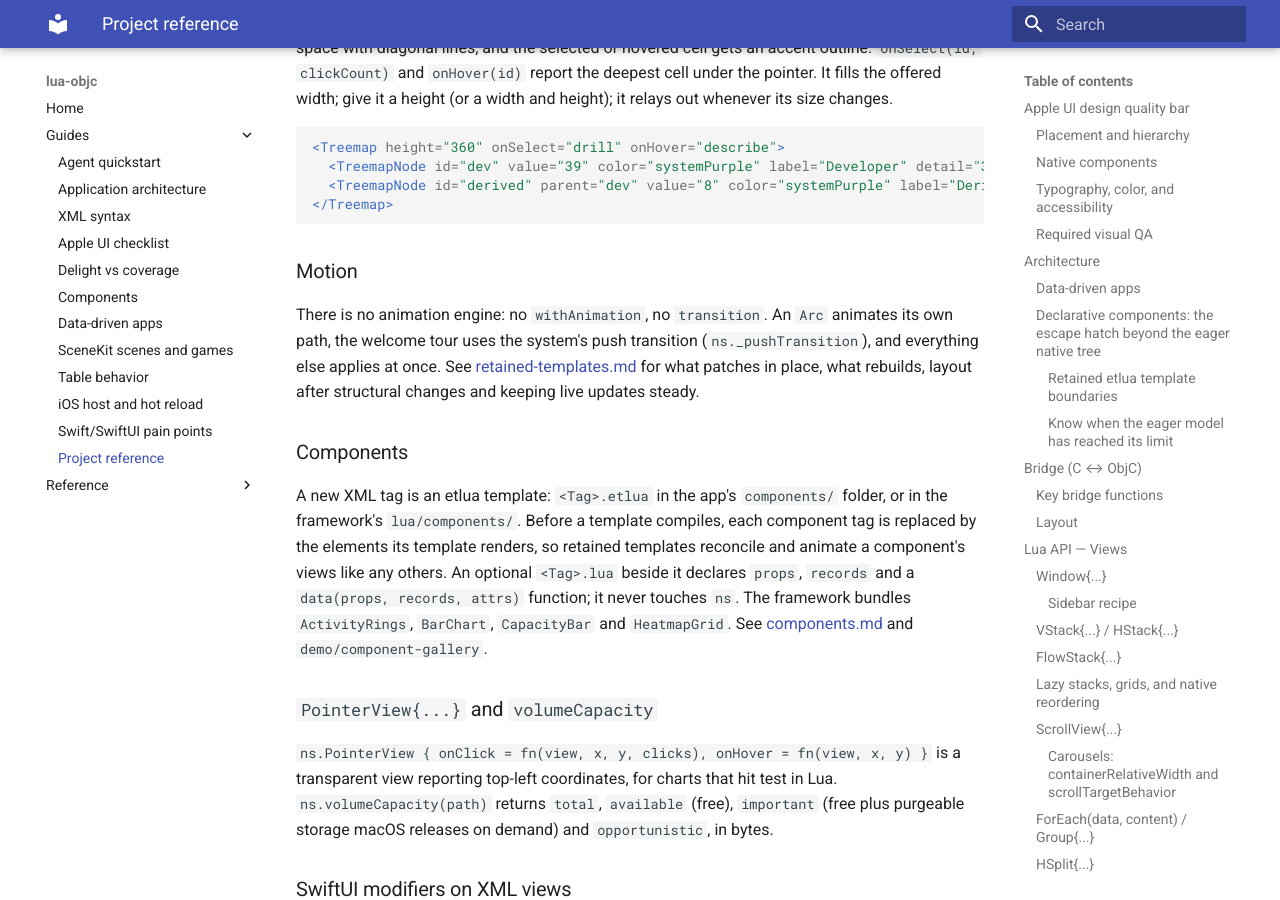
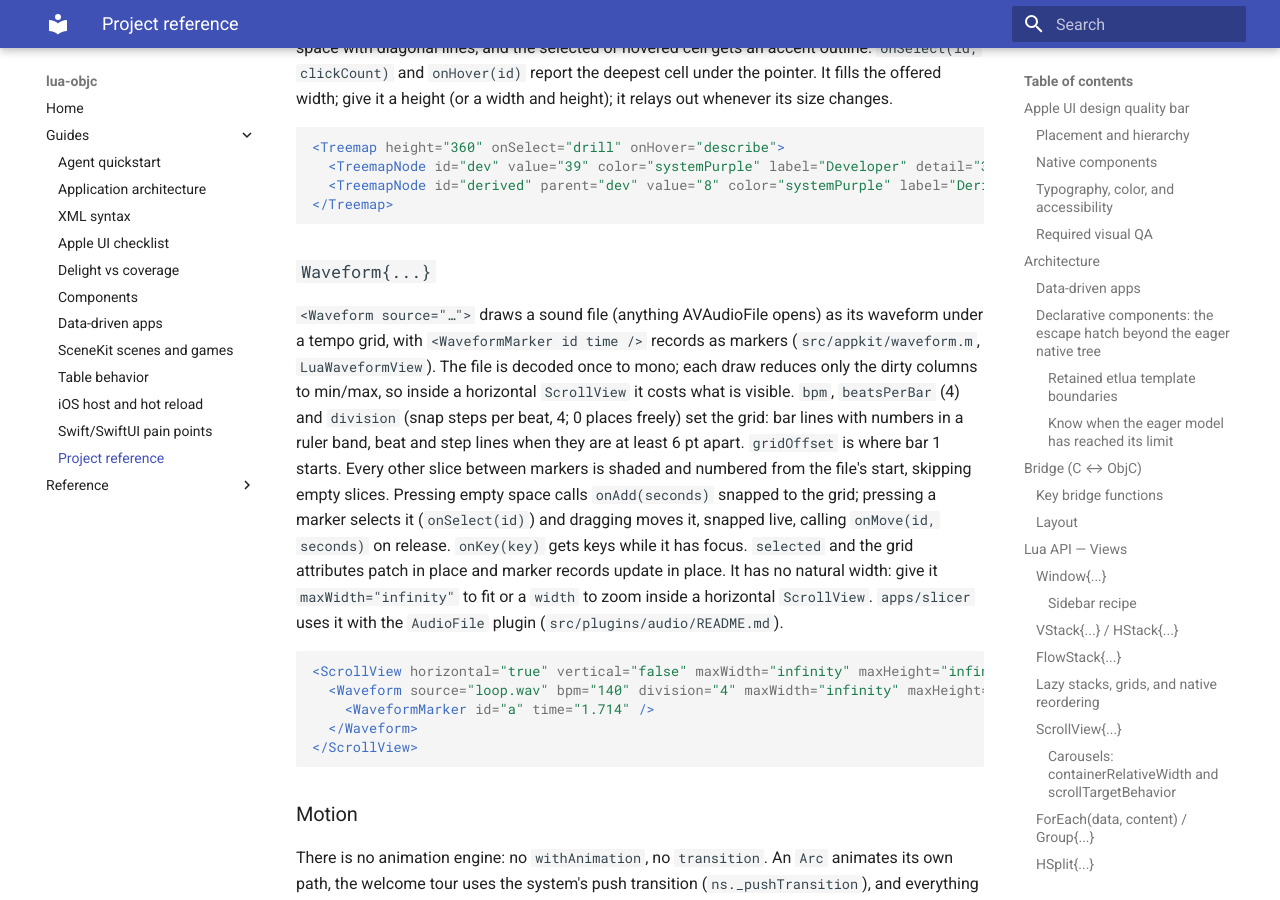
Before and after one commit to corepunch/lua-objc, an MkDocs documentation site: the page built from docs/PROJECT_REFERENCE.md, in a window 1280 px wide and 900 px high, scrolled down 25554 px. Built offline with MkDocs 1.6.1 and Material for MkDocs 9.7.7, drawn with Linux system fonts in a browser that asks for light colours; some of the changed text lies outside the part shown.

Commit message:
Add Slicer: cut a sound file into samples on a 140 BPM grid
A native <Waveform> view draws a file under a tempo grid with draggable,
snapping <WaveformMarker> cuts; the AudioFile plugin reads, exports and
auditions slices; ns.pickFile takes a type filter.

Co-Authored-By: Claude Opus 5.5 <noreply@anthropic.com>

````diff
--- a/docs/PROJECT_REFERENCE.md
+++ b/docs/PROJECT_REFERENCE.md
@@ -1135,6 +1135,34 @@ height (or a width and height); it relays out whenever its size changes.
 </Treemap>
 ```
 
+### `Waveform{...}`
+
+`<Waveform source="…">` draws a sound file (anything AVAudioFile opens) as
+its waveform under a tempo grid, with `<WaveformMarker id time />` records
+as markers (`src/appkit/waveform.m`, `LuaWaveformView`). The file is decoded
+once to mono; each draw reduces only the dirty columns to min/max, so inside
+a horizontal `ScrollView` it costs what is visible. `bpm`, `beatsPerBar`
+(4) and `division` (snap steps per beat, 4; 0 places freely) set the grid:
+bar lines with numbers in a ruler band, beat and step lines when they are
+at least 6 pt apart. `gridOffset` is where bar 1 starts. Every other slice
+between markers is shaded and numbered from the file's start, skipping
+empty slices. Pressing empty space calls `onAdd(seconds)` snapped to the
+grid; pressing a marker selects it (`onSelect(id)`) and dragging moves it,
+snapped live, calling `onMove(id, seconds)` on release. `onKey(key)` gets
+keys while it has focus. `selected` and the grid attributes patch in place
+and marker records update in place. It has no natural width: give it
+`maxWidth="infinity"` to fit or a `width` to zoom inside a horizontal
+`ScrollView`. `apps/slicer` uses it with the `AudioFile` plugin
+(`src/plugins/audio/README.md`).
+
+```xml
+<ScrollView horizontal="true" vertical="false" maxWidth="infinity" maxHeight="infinity">
+  <Waveform source="loop.wav" bpm="140" division="4" maxWidth="infinity" maxHeight="infinity" onAdd="addCut" onMove="moveCut">
+    <WaveformMarker id="a" time="1.714" />
+  </Waveform>
+</ScrollView>
+```
+
 ### Motion
 
 There is no animation engine: no `withAnimation`, no `transition`. An `Arc`
@@ -1894,6 +1922,7 @@ Templates use the `.etlua` extension to reflect that they contain etlua
 | `<SectorChart>` + `<SectorMark>` children | native `Arc`s in a `ZStack` | native `Arc`s in a `ZStack` |
 | `<Gauge>` | `NSLevelIndicator` (continuous capacity) | `UIProgressView` |
 | `<Treemap>` + `<TreemapNode>` children | `LuaTreemapView` (squarified, drawn natively) | — |
+| `<Waveform>` + `<WaveformMarker>` children | `LuaWaveformView` (sound file, tempo grid, draggable markers) | — |
 | `<ActivityRings>`, `<BarChart>`, `<CapacityBar>`, `<HeatmapGrid>` | etlua components (`lua/components/`) of native `Arc`s and stacks | same templates |
 | `<Window>` | window config table | window config table |
 | `<Toolbar>` + `<ToolbarItem>` | toolbar items | toolbar items |
````
Also changed, not shown: apps/slicer/README.md (added, +20 -0 lines), src/plugins/audio/README.md (+18 -0 lines), 15 other files.
